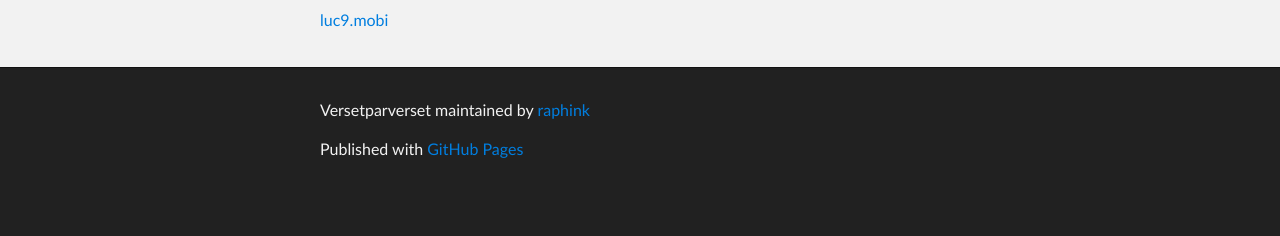
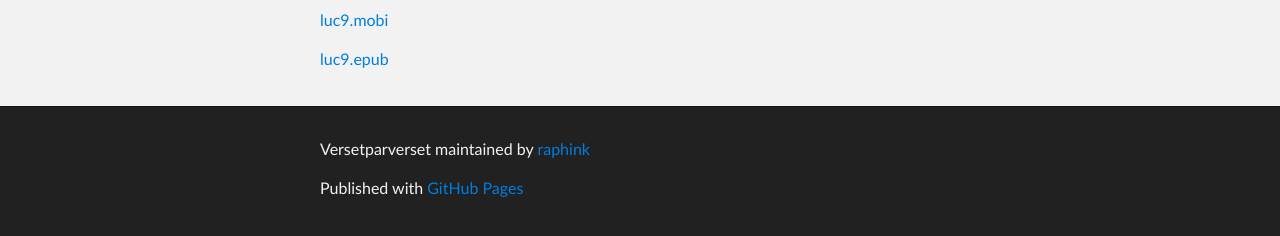
Before and after one commit to raphink/versetparverset, a plain HTML site: page index.html in a window 1280 px wide. Shown: the part 252-488 px from the top of the page. Drawn offline with Linux system fonts and the light colour scheme.

Commit message:
Add luc9.epub

```diff
--- a/index.html
+++ b/index.html
@@ -32,6 +32,7 @@
     <div id="main_content_wrap" class="outer">
       <section id="main_content" class="inner">
         <p><a href="luc9.mobi">luc9.mobi</a></p>
+        <p><a href="luc9.epub">luc9.epub</a></p>
       </section>
     </div>
 
```
Also changed, not shown: 1 other file.
